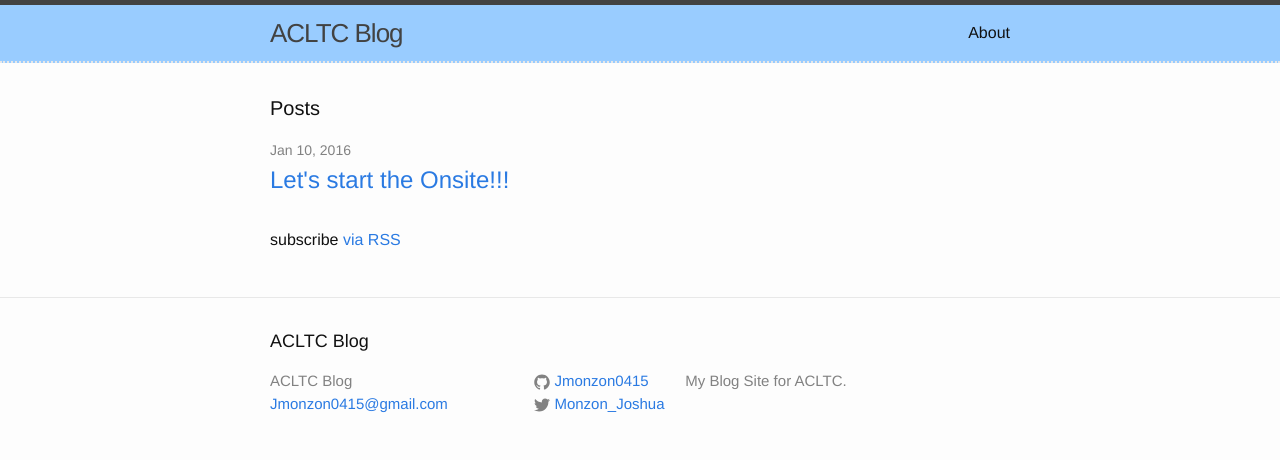
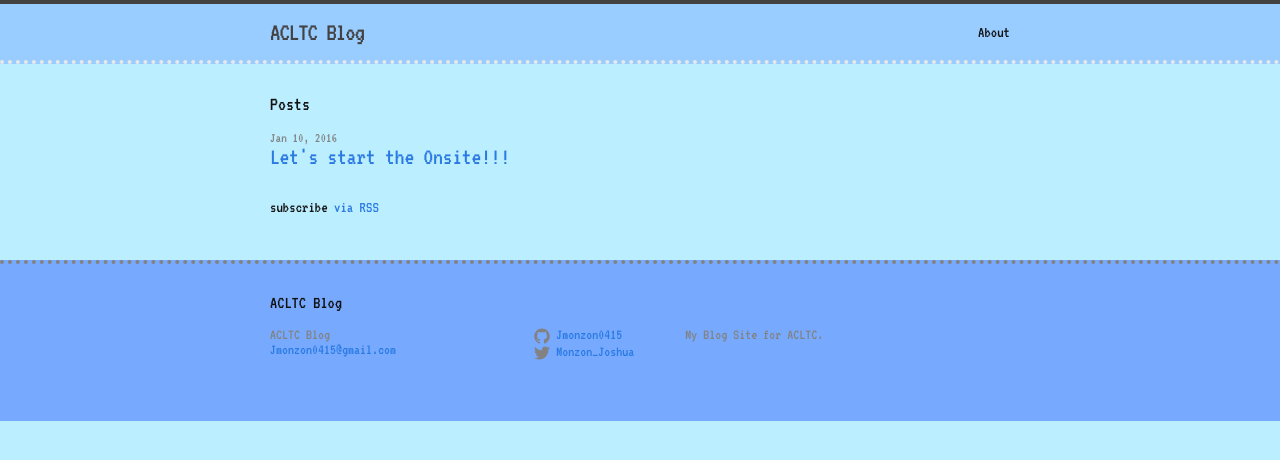
Before and after one commit to Jmonzon0415/Jmonzon, a Jekyll site: the page built from index.html, in a window 1280 px wide. Shown: the top 460 px of the page. Built offline with Jekyll 4.4.1, drawn with Linux system fonts in a browser that asks for light colours.

Commit message:
adds blue

```diff
--- a/_sass/_base.scss
+++ b/_sass/_base.scss
@@ -1,6 +1,4 @@
-/**
- * Reset some basic elements
- */
+@import url(https://fonts.googleapis.com/css?family=VT323);
 body, h1, h2, h3, h4, h5, h6,
 p, blockquote, pre, hr,
 dl, dd, ol, ul, figure {
@@ -14,9 +12,10 @@ dl, dd, ol, ul, figure {
  * Basic styling
  */
 body {
-    font: $base-font-weight #{$base-font-size}/#{$base-line-height} $base-font-family;
+
+    font-family: 'VT323' ;
     color: $text-color;
-    background-color: $background-color;
+    background-color: #bbeeff;
     -webkit-text-size-adjust: 100%;
     -webkit-font-feature-settings: "kern" 1;
     -moz-font-feature-settings: "kern" 1;
--- a/_sass/_layout.scss
+++ b/_sass/_layout.scss
@@ -3,8 +3,8 @@
  */
 .site-header {
     background-color: #99ccff;
-    border-top: 5px solid $grey-color-dark;
-    border-bottom: 2px dotted $grey-color-light;
+    border-top: 4px solid $grey-color-dark;
+    border-bottom: 4px dotted $grey-color-light;
     min-height: 56px;
 
     // Positioning context for the mobile navigation icon
@@ -48,7 +48,7 @@
         top: 9px;
         right: $spacing-unit / 2;
         background-color: $background-color;
-        border: 1px solid $grey-color-light;
+        border: 4px dotted $grey-color-light;
         border-radius: 5px;
         text-align: right;
 
@@ -99,7 +99,8 @@
  * Site footer
  */
 .site-footer {
-    border-top: 1px solid $grey-color-light;
+    background-color: #77aaff;
+    border-top: 4px dotted $grey-color;
     padding: $spacing-unit 0;
 }
 
```
